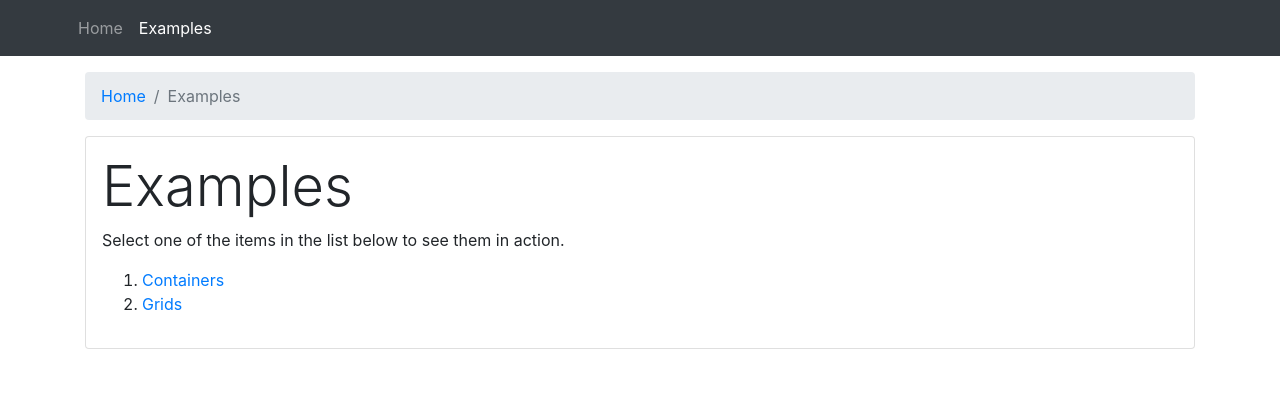
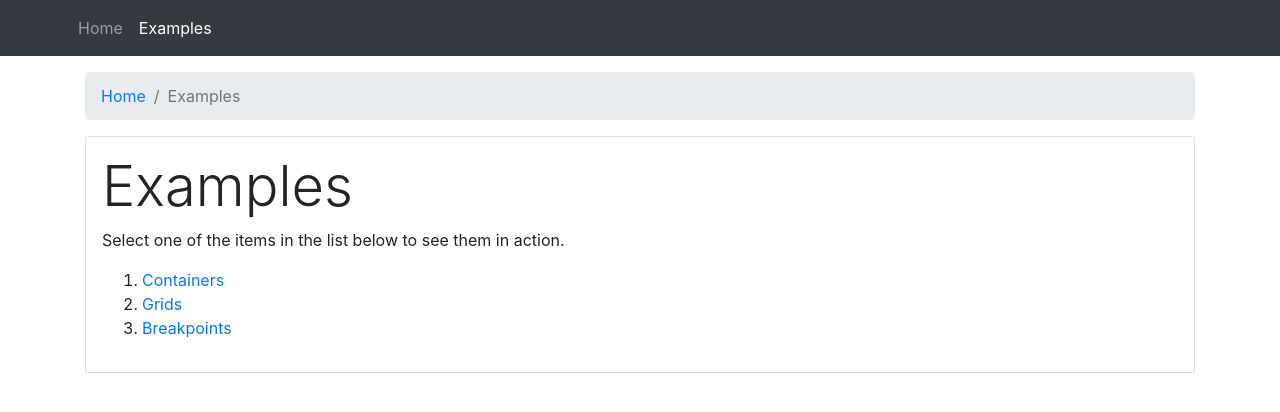
Before and after one commit to st-avasquez/bootstrap-guide, a plain HTML site: page examples/index.html in a window 1280 px wide. Drawn offline with nearby package versions, Linux system fonts and the light colour scheme.

Commit message:
Update index.html

```diff
--- a/examples/index.html
+++ b/examples/index.html
@@ -33,6 +33,7 @@
                 <ol>
                     <li><a href="containers.html" target="blank">Containers</a></li>
                     <li><a href="grids.html" target="blank">Grids</a></li>
+                    <li><a href="breakpoints.html" target="blank">Breakpoints</a></li>
                 </ol>
             </div>
         </div>
```
